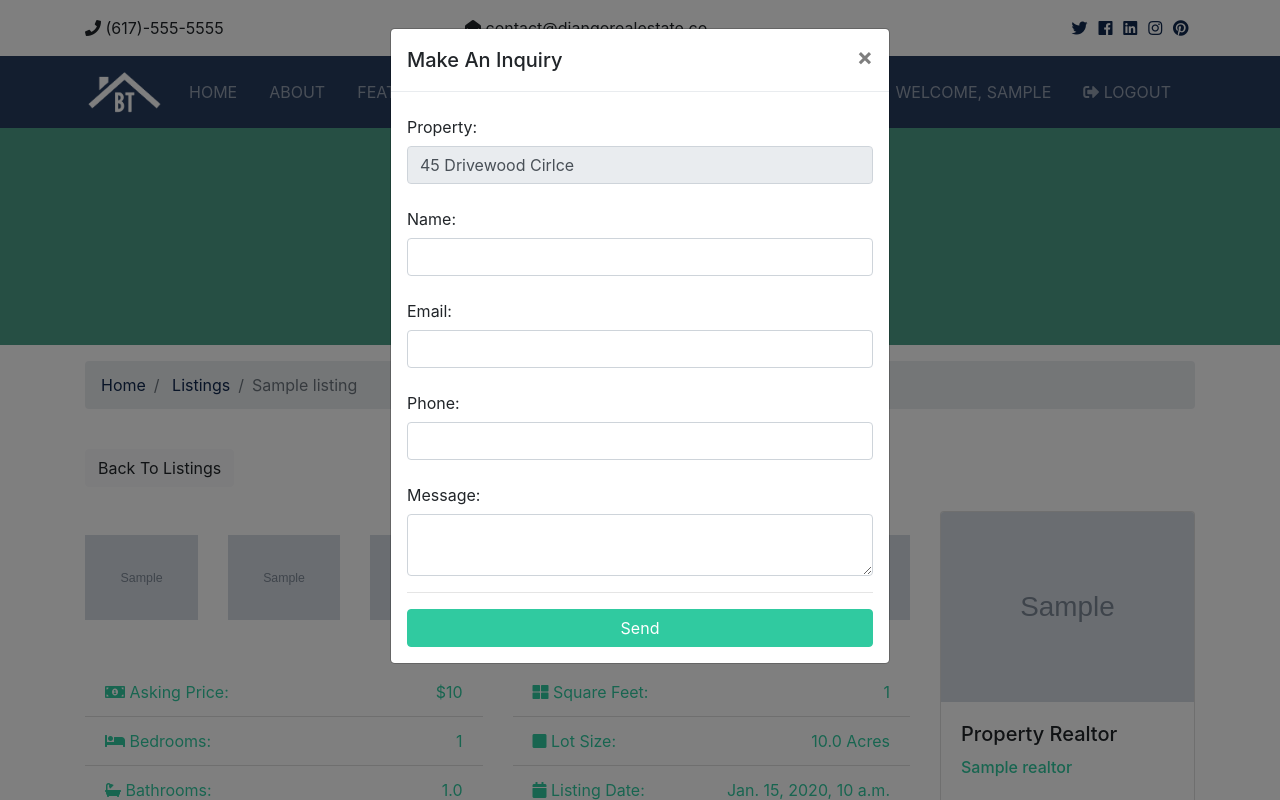
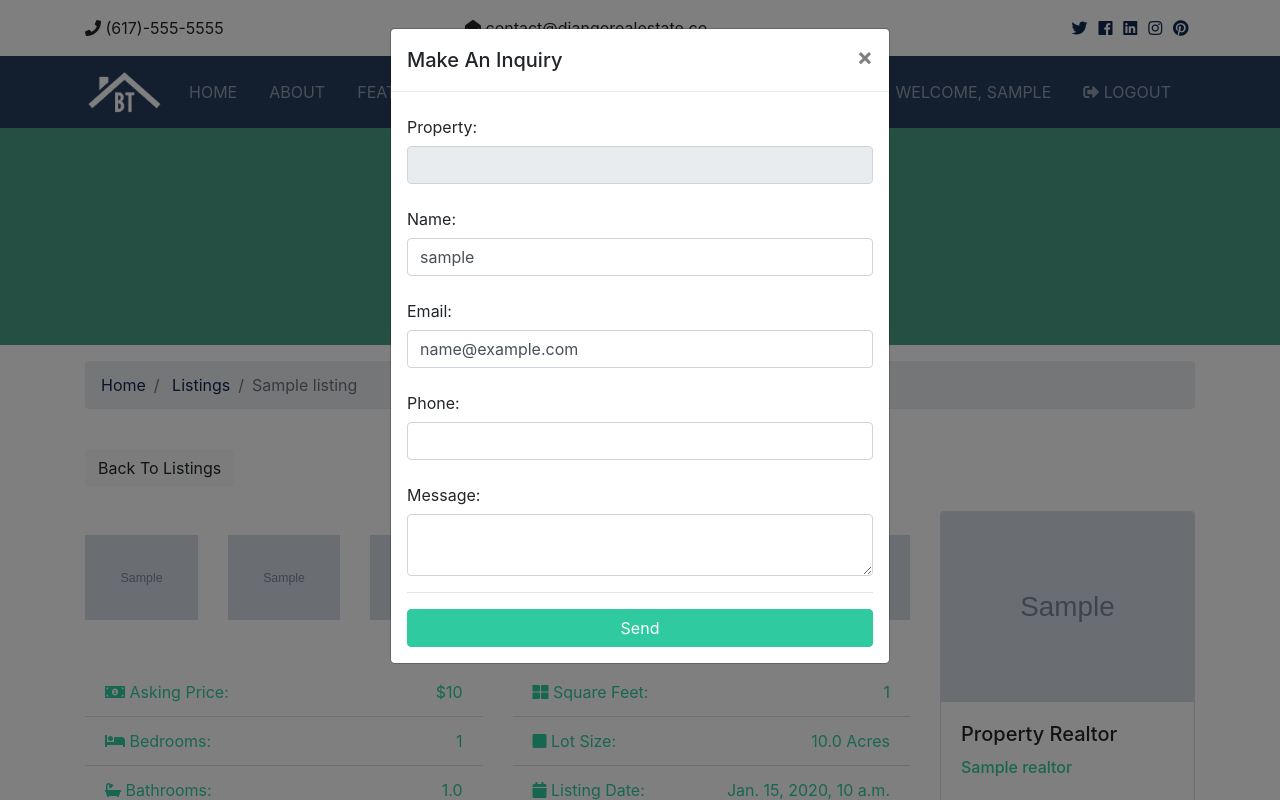
Before and after one commit to SashaPatsel/django-estate, a Django app: page /listings/1 in a window 1280 px wide, after a click on "Make An Inquiry". Run offline with Django 3.2, Linux system fonts and the light colour scheme; a user stored in the database is signed in; tables that the repository leaves empty hold one stand-in row (values such as "Sample post"); grey boxes marked "Sample" are stand-in pictures; some libraries are stand-ins or nearby versions.

Commit message:
user's credentials dynamically added to form

```diff
--- /dev/null
+++ b/destate/contacts/urls.py
@@ -0,0 +1,6 @@
+from django.urls import path
+from . import views
+
+urlpatterns = [
+    path("contact", views.contact, name="contact")
+]
--- a/destate/contacts/views.py
+++ b/destate/contacts/views.py
@@ -1,3 +1,5 @@
 from django.shortcuts import render
 
 # Create your views here.
+def contact(req):
+    return
--- a/destate/destate/urls.py
+++ b/destate/destate/urls.py
@@ -22,5 +22,6 @@ urlpatterns = [
     path("", include("pages.urls")),
     path("listings/", include("listings.urls")),
     path("accounts/", include("accounts.urls")),
+    path("contacts/", include("contacts.urls")),
     path('admin/', admin.site.urls),
 ] + static(settings.MEDIA_URL, document_root=settings.MEDIA_ROOT) # Allows media files like images to show up on the front end
--- a/destate/templates/listings/listing.html
+++ b/destate/templates/listings/listing.html
@@ -166,18 +166,26 @@
               </button>
             </div>
             <div class="modal-body">
-              <form>
+              <form action="{% url 'contact' %}" method="POST">
+                {% csrf_token %}
+                {% if user.is_authenticated %}
+                  <input type="hidden" name="user_id" value="{{user.id}}">
+                {% else %}
+                <input type="hidden" name="user_id" value="0">
+                {% endif %}
+                <input type="hidden" name="realtor_email" value="{{ listing.realtor.email }}">
+                <input type="hidden" name="listing_id" value="{{ listing.id }}">
                 <div class="form-group">
                   <label for="property_name" class="col-form-label">Property:</label>
-                  <input type="text" name="listing" class="form-control" value="45 Drivewood Cirlce" disabled>
+                  <input type="text" name="listing" class="form-control" value="{{ listing.name }}" disabled>
                 </div>
                 <div class="form-group">
                   <label for="name" class="col-form-label">Name:</label>
-                  <input type="text" name="name" class="form-control" required>
+                  <input type="text" name="name" class="form-control" {% if user.is_authenticated %} value="{{user.username}}" {% endif %} required>
                 </div>
                 <div class="form-group">
                   <label for="email" class="col-form-label">Email:</label>
-                  <input type="email" name="email" class="form-control" required>
+                  <input type="email" name="email" class="form-control" {% if user.is_authenticated %} value="{{user.email}}" {% endif %}  required>
                 </div>
                 <div class="form-group">
                   <label for="phone" class="col-form-label">Phone:</label>
```
